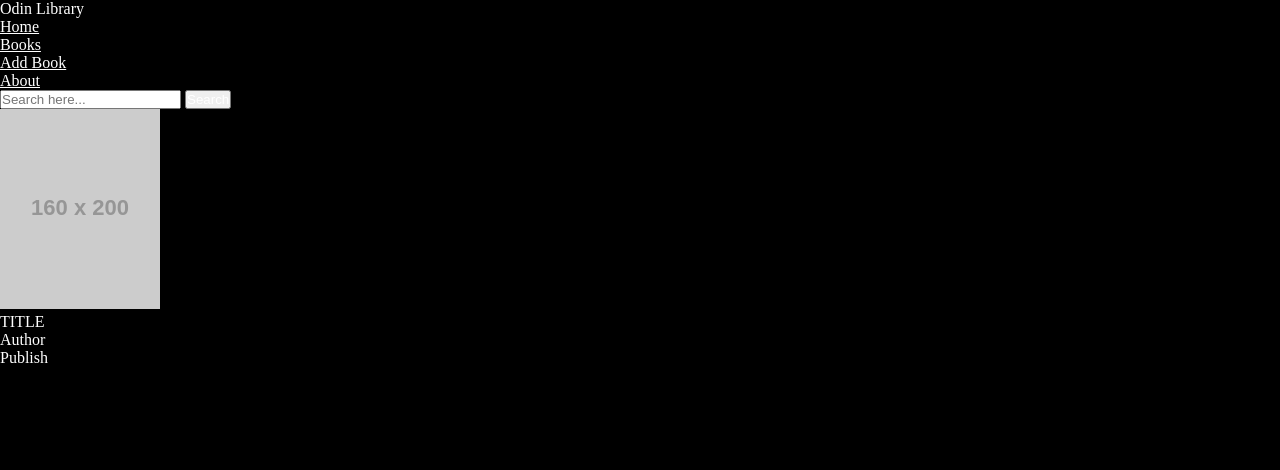
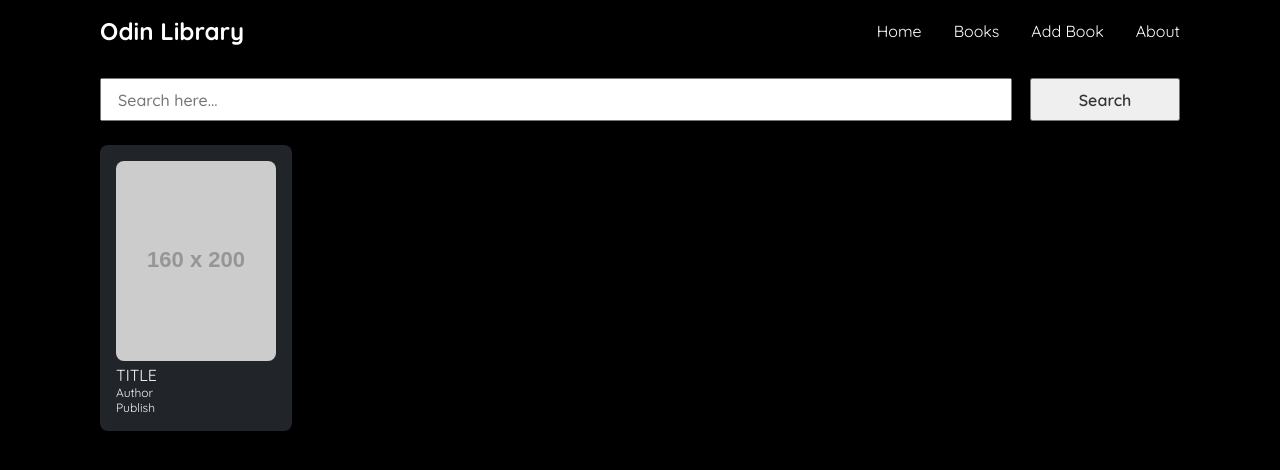
Before and after one commit to raymund-corpuz/odin-library-project, a plain HTML site: page update/index.html in a window 1280 px wide. Drawn offline with Linux system fonts and the light colour scheme; no server answers; placeholder pictures from the web are drawn by us.

Commit message:
odin-library: Styling the index.html

```diff
--- /dev/null
+++ b/update/index.css
@@ -0,0 +1,117 @@
+@import url("https://fonts.googleapis.com/css2?family=Quicksand:wght@300..700&display=swap");
+* {
+  margin: 0;
+  padding: 0;
+  box-sizing: border-box;
+  scroll-behavior: smooth;
+  color: #fff;
+  font-family: "Quicksand", sans-serif;
+}
+
+:root {
+  --dark-black: #212529;
+  --light-black: #343a40;
+  --dark-gray: #495057;
+  --light-gray: #495057;
+  --gray: #6c757d;
+  --lighter-gray: #adb5bd;
+  --semi-light: #ced4da;
+  --light-light: #dee2e6;
+  --lighter-light: #e9ecef;
+  --light: #f8f9fa;
+}
+
+body {
+  background-color: black;
+}
+
+h1 {
+  font-size: 2rem;
+  color: var(--light);
+}
+p {
+  font-size: 1rem;
+  color: var(--light);
+}
+
+.nav__bar {
+  display: flex;
+  justify-content: space-between;
+  max-width: 1080px;
+  margin: 0 auto;
+  padding: 1rem 0;
+  align-items: center;
+}
+
+.nav__items {
+  display: flex;
+  gap: 2rem;
+}
+
+.nav__item {
+  list-style-type: none;
+}
+.nav__link {
+  text-decoration: none;
+  font-size: 1rem;
+}
+.logo {
+  font-size: 1.5rem;
+  font-weight: 700;
+}
+
+.input-container,
+.container {
+  max-width: 1080px;
+  margin: 0 auto;
+}
+
+.input-container {
+  display: flex;
+  justify-content: space-between;
+  margin: 1rem auto;
+}
+
+.searchInput {
+  width: 912px;
+  padding: 0 1rem;
+  color: #333;
+  font-size: 1rem;
+  font-weight: 500;
+}
+.searchSubmit {
+  width: 150px;
+  font-size: 1rem;
+  padding: 0.6rem;
+  color: #333;
+  font-weight: 600;
+}
+
+.container {
+  display: flex;
+  flex-wrap: wrap;
+  justify-content: space-between;
+}
+
+.book-container {
+  background-color: var(--dark-black);
+  padding: 1rem;
+  border-radius: 8px;
+  max-width: 192px;
+  margin: 0.5rem 0;
+}
+
+.book-container img {
+  width: 100%;
+  object-fit: cover;
+  border-radius: 8px;
+  max-height: 200px;
+}
+
+.title {
+  font-size: 1rem;
+}
+.author,
+.publish {
+  font-size: 12px;
+}
--- a/update/index.html
+++ b/update/index.html
@@ -4,8 +4,8 @@
     <meta charset="UTF-8" />
     <meta name="viewport" content="width=device-width, initial-scale=1.0" />
     <title>Update - Odin Library</title>
-    <link rel="stylesheet" href="style.css" />
-    <script src="script.js" defer></script>
+    <link rel="stylesheet" href="index.css" />
+    <script src="index.js" defer></script>
   </head>
   <body>
     <div class="library-container">
--- a/update/script.js
+++ b/update/index.js
@@ -34,12 +34,25 @@ async function fetchData(searchInput) {
 }
 
 function displayCover(coverID, book) {
+  console.log(book);
+  const bookContainer = document.createElement("div");
   const coverImageUI = document.createElement("img");
+  const title = document.createElement("p");
+  const author = document.createElement("p");
+  const yearPublish = document.createElement("p");
 
   coverImageUI.src = `${coverAPI}${coverID}-L.jpg`;
   coverImageUI.alt = `Cover image ${book.title}`;
-  coverImageUI.style.width = "180px";
+  coverImageUI.style.width = "160px";
   coverImageUI.style.height = "200px";
+  title.textContent = book.title;
+  author.textContent = book.author_name;
+  yearPublish.textContent = book.first_publish_year;
+
+  title.classList.add("title");
+  author.classList.add("author");
+  yearPublish.classList.add("publish");
+  bookContainer.classList.add("book-container");
 
   coverImageUI.onerror = () => {
     coverImageUI.src = "./assets/default-book.png";
@@ -49,7 +62,11 @@ function displayCover(coverID, book) {
     window.location.href = `./book.html?key=${encodeURIComponent(book.key)}`;
   });
 
-  container.appendChild(coverImageUI);
+  bookContainer.appendChild(coverImageUI);
+  bookContainer.appendChild(title);
+  bookContainer.appendChild(author);
+  bookContainer.appendChild(yearPublish);
+  container.appendChild(bookContainer);
 }
 
 function displayCoverList(coverID) {
--- a/update/style.css
+++ /dev/null
@@ -1,24 +0,0 @@
-* {
-  margin: 0;
-  padding: 0;
-  box-sizing: border-box;
-  scroll-behavior: smooth;
-  color: #fff;
-}
-
-:root {
-  --dark-black: #212529;
-  --light-black: #343a40;
-  --dark-gray: #495057;
-  --light-gray: #495057;
-  --gray: #6c757d;
-  --lighter-gray: #adb5bd;
-  --semi-light: #ced4da;
-  --light-light: #dee2e6;
-  --lighter-light: #e9ecef;
-  --light: #f8f9fa;
-}
-
-body {
-  background-color: black;
-}
```
